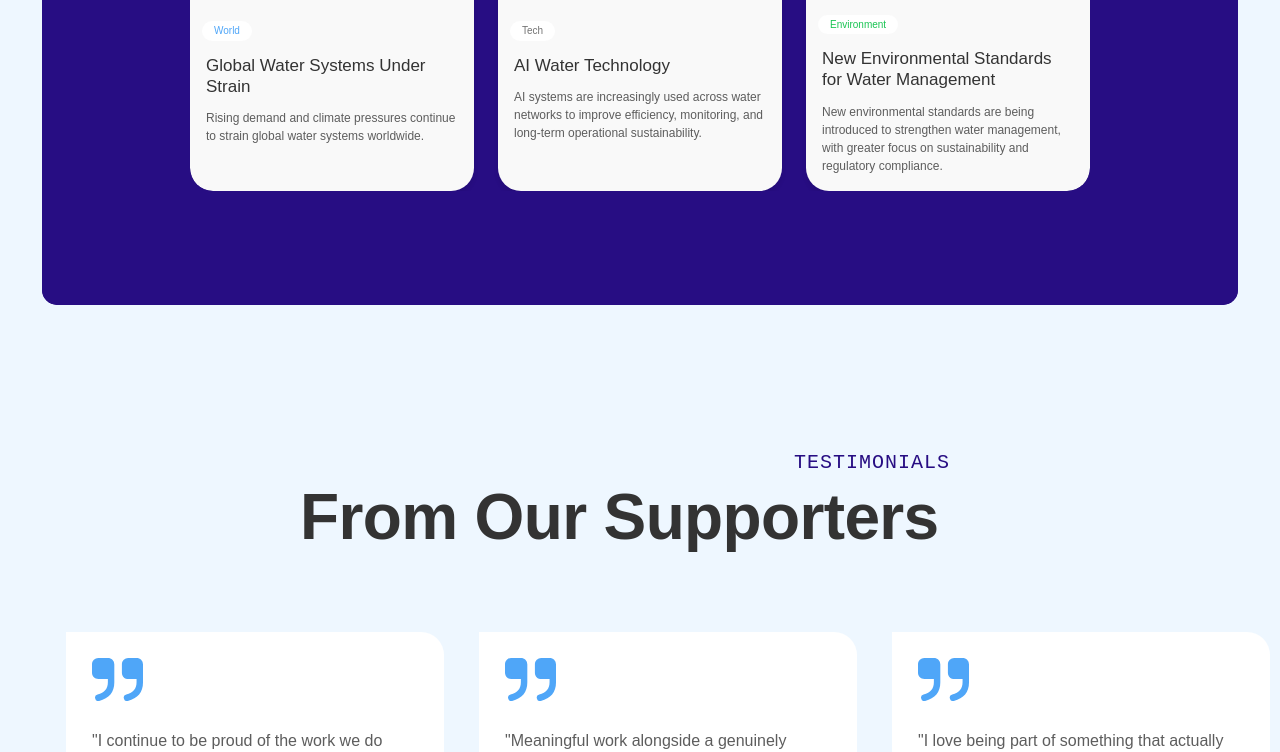
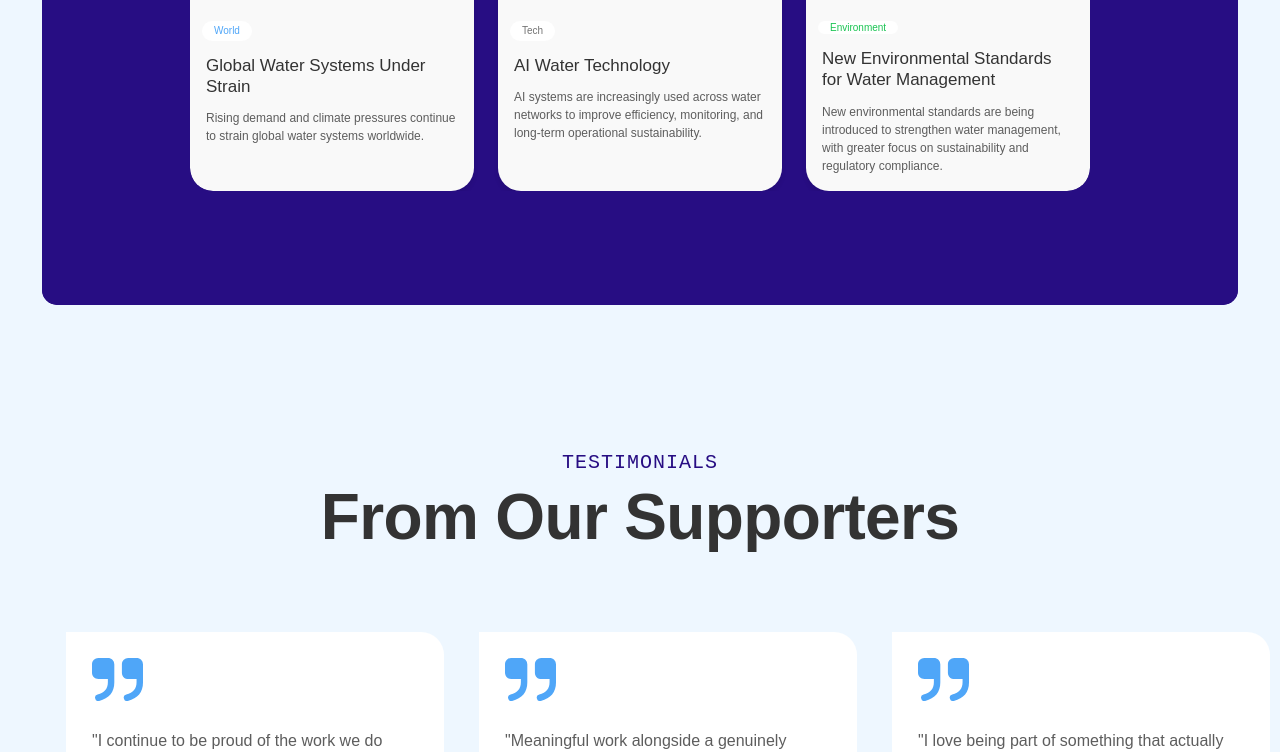
Before and after one commit to billo-w/ukwc2, a plain HTML site: page index.html in a window 1280 px wide. Shown: the part 5184-5936 px from the top of the page. Drawn offline with Linux system fonts and the light colour scheme; a web font is replaced by a local one.

Commit message:
fixed carousel issue

```diff
--- a/styles.css
+++ b/styles.css
@@ -969,6 +969,7 @@ input {
 .news-img {
     width: 100%;
     height: 256px;
+    flex-shrink: 0;
     border-radius: 16px;
     overflow: hidden;
     background: #fff;
@@ -1034,11 +1035,13 @@ input {
 .s5 .section-heading {
     margin-bottom: 80px;
     max-width: 680px;
+    align-items: center;
+    text-align: center;
 }
 
 .s5 .eyebrow {
-    margin-left: auto;
-    margin-right: 30px;
+    margin-left: 0;
+    margin-right: 0;
 }
 
 .s5 .section-title {
```
Also changed, not shown: 1 other file.
